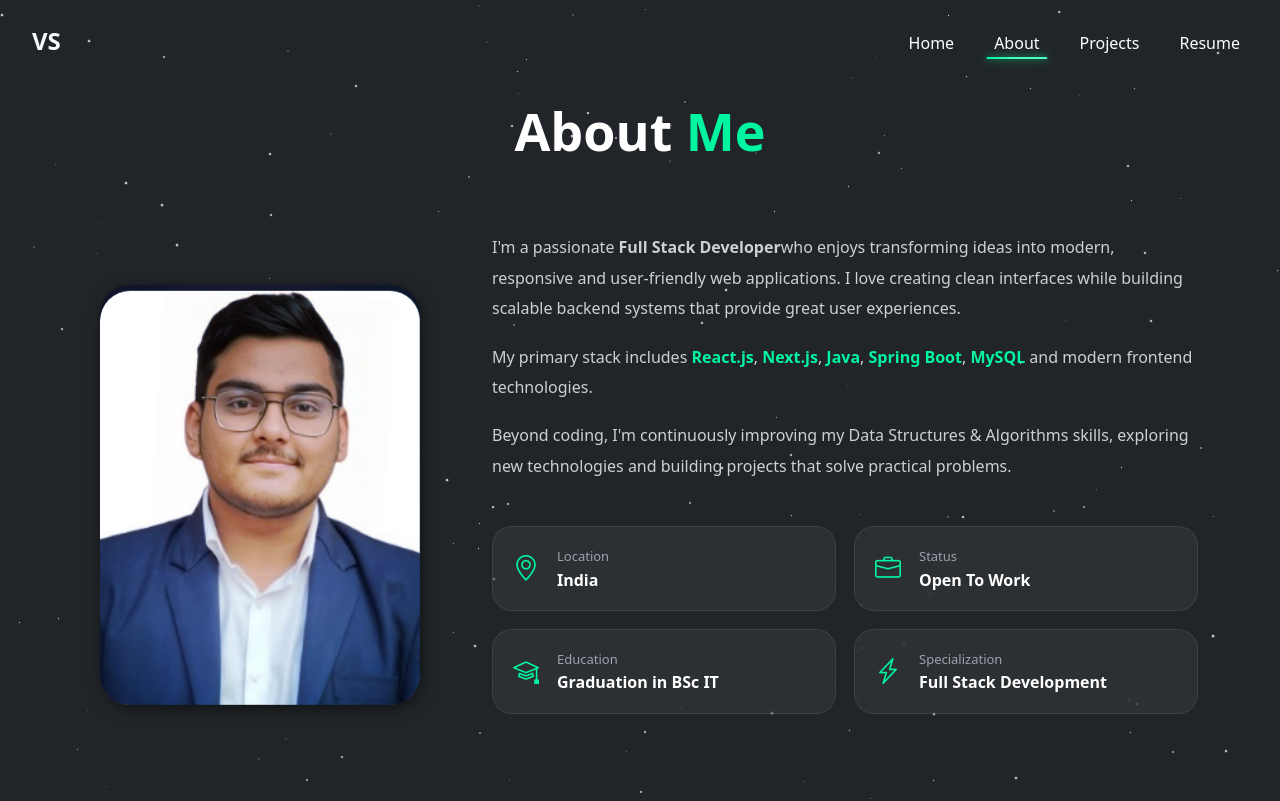
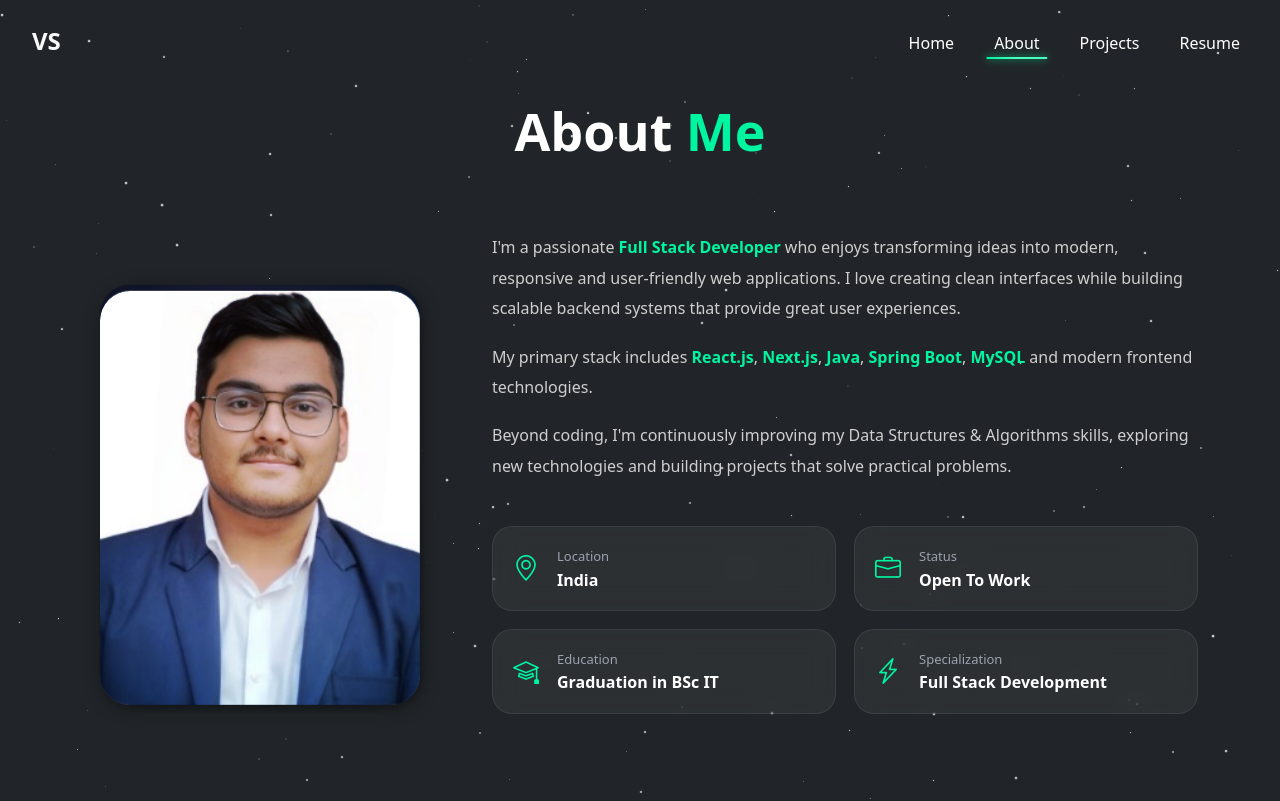
Before and after one commit to CodeWithVishal-18/portfolio, a React (Create React App) app: page /about in a window 1280 px wide. Shown: the top 801 px of the page. Built offline with nearby package versions, Linux system fonts and the light colour scheme.

Commit message:
Changes in description in About.jsx

```diff
--- a/src/components/about/About.jsx
+++ b/src/components/about/About.jsx
@@ -47,7 +47,7 @@ const About = memo(() => {
                 <div className="col-lg-8">
                     <div className="about-content">
                         <p>
-                            I'm a passionate <strong>Full Stack Developer</strong>
+                            I'm a passionate <span className="highlight"><strong>Full Stack Developer </strong></span>
                             who enjoys transforming ideas into modern,
                             responsive and user-friendly web applications.
                             I love creating clean interfaces while building
```
